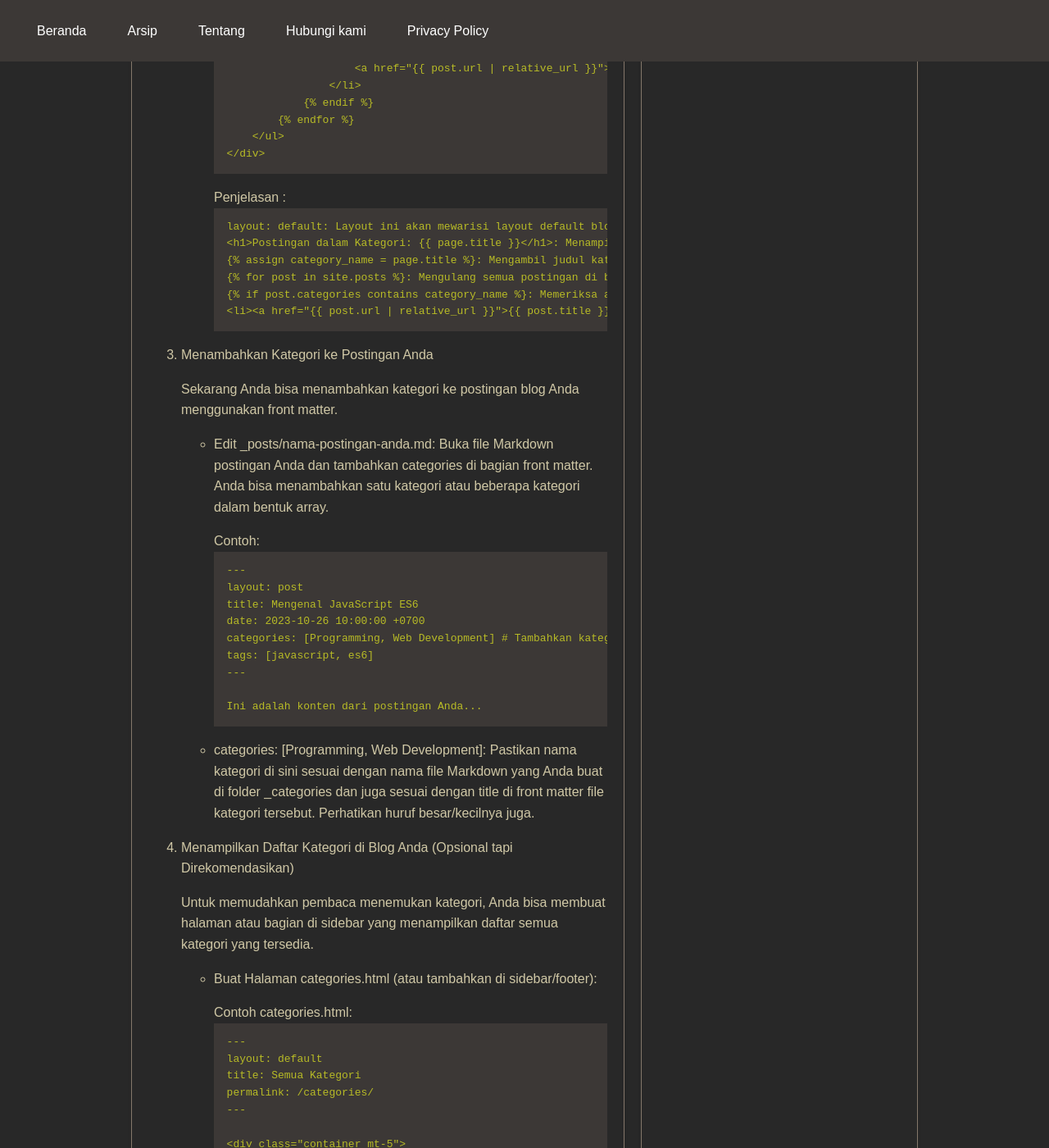
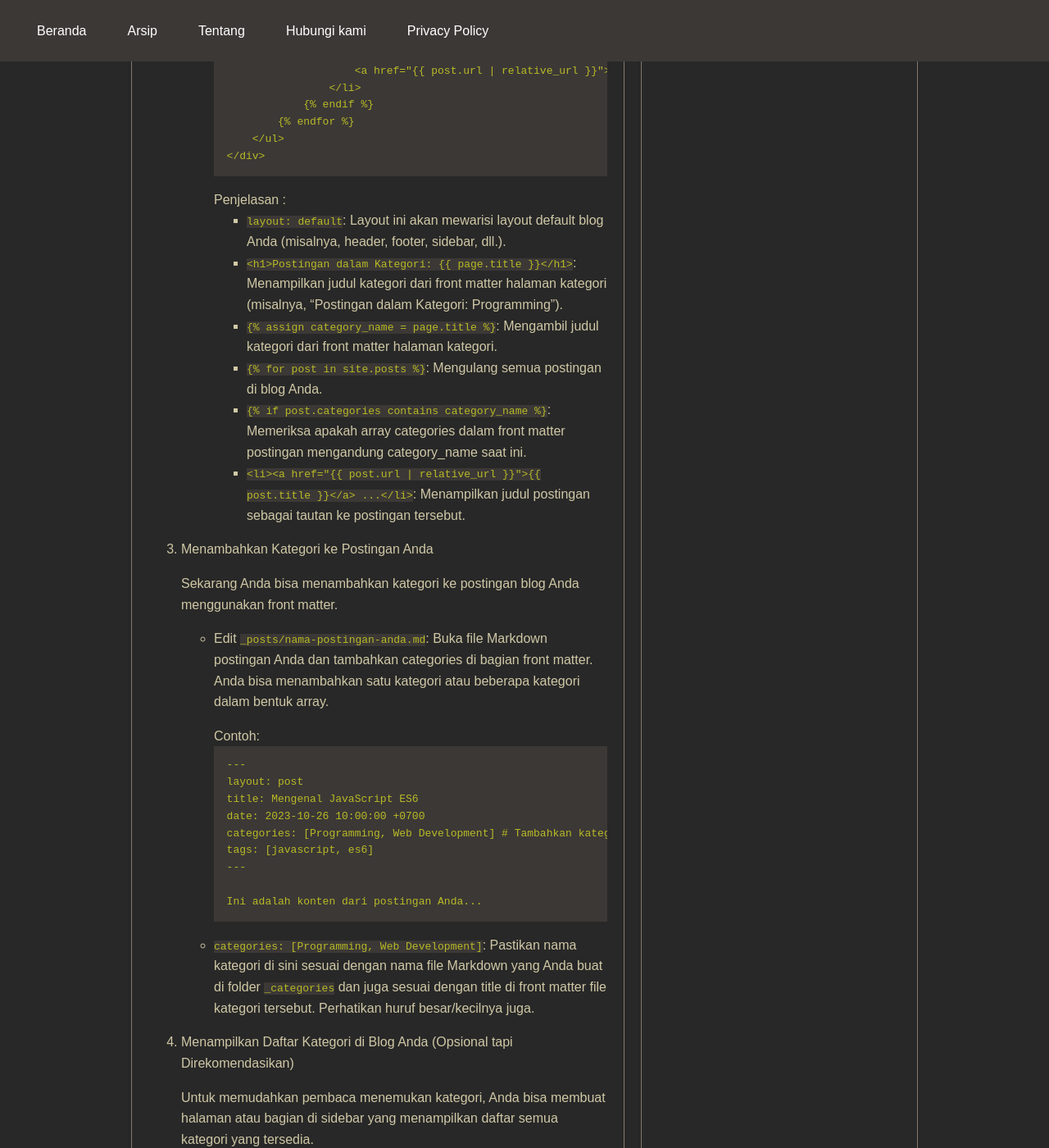
Before and after one commit to x-qmo/x-qmo.github.io, a Jekyll site: the page built from _posts/2025-05-27-memasang-kategori-di-blog-jekyll.md, in a window 1280 px wide and 1400 px high, scrolled down 2212 px. Shown: the whole window at 82% size. Built offline with Jekyll 4.4.1, drawn with Linux system fonts in a browser that asks for light colours; comment, search, counter and statistics services are not loaded; some of the changed text lies outside the part shown.

Commit message:
Update 2025-05-27-memasang-kategori-di-blog-jekyll.md

````diff
--- a/_posts/2025-05-27-memasang-kategori-di-blog-jekyll.md
+++ b/_posts/2025-05-27-memasang-kategori-di-blog-jekyll.md
@@ -9,13 +9,13 @@ author: Nama Anda
 image: /assets/images/memasang-kategori-jekyll.jpg
 ---
 
-Mengatur postingan blog Anda dengan kategori di Jekyll tanpa menggunakan plugin itu cukup mudah. Prosesnya mirip dengan penanganan tag. Anda akan menggunakan front matter di postingan Anda dan membuat halaman khusus untuk setiap kategori. Ini menjaga blog Anda tetap ramping dan cepat.
+Mengatur postingan blog Anda dengan kategori di Jekyll tanpa menggunakan plugin itu cukup mudah. Prosesnya mirip dengan penanganan `tag`. Anda akan menggunakan front matter di postingan Anda dan membuat halaman khusus untuk setiap kategori. Ini menjaga blog Anda tetap ramping dan cepat.
 
 1. **Struktur Folder dan File Kategori**
 
     Pertama, mari siapkan struktur yang kita butuhkan.
 
-    * Buat Folder _categories (atau nama lain yang Anda suka): Di root direktori Jekyll Anda, buat folder baru bernama _categories. Folder ini akan menampung halaman-halaman individual untuk setiap kategori.
+    * Buat Folder `_categories` (atau nama lain yang Anda suka): Di root direktori Jekyll Anda, buat folder baru bernama `_categories`. Folder ini akan menampung halaman-halaman individual untuk setiap kategori.
 
         {% raw %}
         ```
@@ -31,9 +31,9 @@ Mengatur postingan blog Anda dengan kategori di Jekyll tanpa menggunakan plugin
         ```
         {% endraw %}
 
-    * Buat File Markdown untuk Setiap Kategori: Di dalam folder _categories, buat file Markdown (.md) untuk setiap kategori yang ingin Anda gunakan. Nama file harus sesuai dengan nama kategori yang akan Anda gunakan di postingan (misalnya, programming.md, design.md).
+    * Buat File Markdown untuk Setiap Kategori: Di dalam folder `_categories`, buat file Markdown (`.md`) untuk setiap kategori yang ingin Anda gunakan. Nama file harus sesuai dengan nama kategori yang akan Anda gunakan di postingan (misalnya, `programming.md`, `design.md`).
 
-        Contoh _categories/programming.md:
+        Contoh `_categories/programming.md`:
 
         {% raw %}
         ```
@@ -45,17 +45,17 @@ Mengatur postingan blog Anda dengan kategori di Jekyll tanpa menggunakan plugin
         ```
         {% endraw %}
 
-    * layout: category_page: Ini akan mengarahkan ke layout khusus yang akan kita buat sebentar lagi untuk menampilkan postingan yang terkait dengan kategori ini.
-    * title: Programming: Ini adalah nama kategori yang akan ditampilkan di halaman.
-    * permalink: /category/programming/: Ini adalah URL permanen untuk halaman kategori ini. Sesuaikan dengan struktur URL yang Anda inginkan.
+    * `layout: category_page`: Ini akan mengarahkan ke layout khusus yang akan kita buat sebentar lagi untuk menampilkan postingan yang terkait dengan kategori ini.
+    * `title: Programming`: Ini adalah nama kategori yang akan ditampilkan di halaman.
+    * `permalink: /category/programming/`: Ini adalah URL permanen untuk halaman kategori ini. Sesuaikan dengan struktur URL yang Anda inginkan.
 
 2. **Buat Layout Khusus untuk Halaman Kategori**
 
     Selanjutnya, Anda perlu membuat layout yang akan digunakan oleh semua halaman kategori Anda.
 
-    * Buat File _layouts/category_page.html: Di dalam folder _layouts, buat file baru bernama category_page.html.
+    * Buat File `_layouts/category_page.html`: Di dalam folder `_layouts`, buat file baru bernama `category_page.html`.
 
-        Contoh _layouts/category_page.html:
+        Contoh `_layouts/category_page.html`:
 
         {% raw %}
         ```
@@ -82,22 +82,20 @@ Mengatur postingan blog Anda dengan kategori di Jekyll tanpa menggunakan plugin
 
         Penjelasan :
 
-        {% raw %}
-        ```
-        layout: default: Layout ini akan mewarisi layout default blog Anda (misalnya, header, footer, sidebar, dll.).
-        <h1>Postingan dalam Kategori: {{ page.title }}</h1>: Menampilkan judul kategori dari front matter halaman kategori (misalnya, "Postingan dalam Kategori: Programming").
-        {% assign category_name = page.title %}: Mengambil judul kategori dari front matter halaman kategori.
-        {% for post in site.posts %}: Mengulang semua postingan di blog Anda.
-        {% if post.categories contains category_name %}: Memeriksa apakah array categories dalam front matter postingan mengandung category_name saat ini.
-        <li><a href="{{ post.url | relative_url }}">{{ post.title }}</a> ...</li>: Menampilkan judul postingan sebagai tautan ke postingan tersebut.
-        ```
-        {% endraw %}
+
+        * `layout: default`: Layout ini akan mewarisi layout default blog Anda (misalnya, header, footer, sidebar, dll.).
+        * {% raw %}`<h1>Postingan dalam Kategori: {{ page.title }}</h1>`{% endraw %}: Menampilkan judul kategori dari front matter halaman kategori (misalnya, "Postingan dalam Kategori: Programming").
+        * {% raw %}`{% assign category_name = page.title %}`{% endraw %}: Mengambil judul kategori dari front matter halaman kategori.
+        * {% raw %}`{% for post in site.posts %}`{% endraw %}: Mengulang semua postingan di blog Anda.
+        * {% raw %}`{% if post.categories contains category_name %}`{% endraw %}: Memeriksa apakah array categories dalam front matter postingan mengandung category_name saat ini.
+        * {% raw %}`<li><a href="{{ post.url | relative_url }}">{{ post.title }}</a> ...</li>`{% endraw %}: Menampilkan judul postingan sebagai tautan ke postingan tersebut.
+
 
 3. Menambahkan Kategori ke Postingan Anda
 
     Sekarang Anda bisa menambahkan kategori ke postingan blog Anda menggunakan front matter.
 
-    * Edit _posts/nama-postingan-anda.md: Buka file Markdown postingan Anda dan tambahkan categories di bagian front matter. Anda bisa menambahkan satu kategori atau beberapa kategori dalam bentuk array.
+    * Edit `_posts/nama-postingan-anda.md`: Buka file Markdown postingan Anda dan tambahkan categories di bagian front matter. Anda bisa menambahkan satu kategori atau beberapa kategori dalam bentuk array.
 
         Contoh:
 
@@ -115,15 +113,15 @@ Mengatur postingan blog Anda dengan kategori di Jekyll tanpa menggunakan plugin
         ```
         {% endraw %}
 
-    * categories: [Programming, Web Development]: Pastikan nama kategori di sini sesuai dengan nama file Markdown yang Anda buat di folder _categories dan juga sesuai dengan title di front matter file kategori tersebut. Perhatikan huruf besar/kecilnya juga.
+    * `categories: [Programming, Web Development]`: Pastikan nama kategori di sini sesuai dengan nama file Markdown yang Anda buat di folder `_categories` dan juga sesuai dengan title di front matter file kategori tersebut. Perhatikan huruf besar/kecilnya juga.
 
 4. Menampilkan Daftar Kategori di Blog Anda (Opsional tapi Direkomendasikan)
 
     Untuk memudahkan pembaca menemukan kategori, Anda bisa membuat halaman atau bagian di sidebar yang menampilkan daftar semua kategori yang tersedia.
 
-    * Buat Halaman categories.html (atau tambahkan di sidebar/footer):
+    * Buat Halaman `categories.html` (atau tambahkan di sidebar/footer):
 
-        Contoh categories.html:
+        Contoh `categories.html`:
 
         {% raw %}
         ```
@@ -150,14 +148,12 @@ Mengatur postingan blog Anda dengan kategori di Jekyll tanpa menggunakan plugin
 
         Penjelasan :
 
-        {% raw %}
-        ```
-        {% assign all_categories = site.categories | sort %}: Jekyll secara otomatis mengumpulkan semua kategori dari postingan Anda dalam variabel site.categories. sort akan mengurutkan kategori secara alfabetis.
-        {% for category in all_categories %}: Mengulang setiap kategori. category[0] adalah nama kategori dan category[1] adalah array postingan yang terkait dengan kategori tersebut.
-        {% if category[1].size > 0 %}: Memastikan hanya kategori yang memiliki setidaknya satu postingan yang ditampilkan.
-        <a href="/category/{{ category[0] | slugify }}/">{{ category[0] }}</a>: Membuat tautan ke halaman kategori yang sesuai. slugify mengubah nama kategori menjadi format URL yang aman (misalnya, "Web Development" menjadi "web-development"). Pastikan permalink di _categories/*.md Anda juga menggunakan format slugify ini.
-        ```
-        {% endraw %}
+
+        * {% raw %}`{% assign all_categories = site.categories | sort %}`{% endraw %}: Jekyll secara otomatis mengumpulkan semua kategori dari postingan Anda dalam variabel site.categories. sort akan mengurutkan kategori secara alfabetis.
+        * {% raw %}`{% for category in all_categories %}`{% endraw %}: Mengulang setiap kategori. `category[0]` adalah nama kategori dan `category[1]` adalah array postingan yang terkait dengan kategori tersebut.
+        * {% raw %}`{% if category[1].size > 0 %}`{% endraw %}: Memastikan hanya kategori yang memiliki setidaknya satu postingan yang ditampilkan.
+        * {% raw %}`<a href="/category/{{ category[0] | slugify }}/">{{ category[0] }}</a>`{% endraw %}: Membuat tautan ke halaman kategori yang sesuai. `slugify` mengubah nama kategori menjadi format URL yang aman (misalnya, "Web Development" menjadi "web-development"). Pastikan permalink di `_categories/*.md` Anda juga menggunakan format `slugify` ini.
+
 
 5. Uji Coba dan Deploy
 
````
